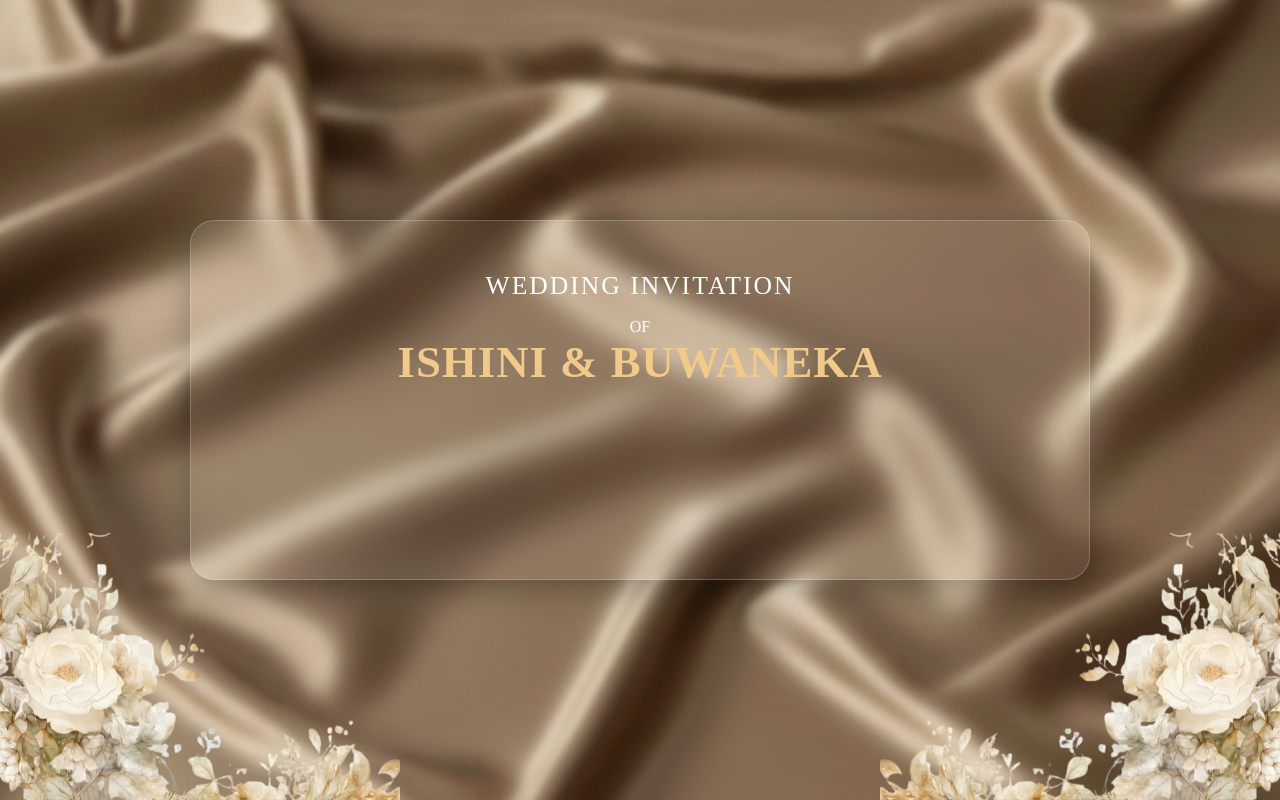
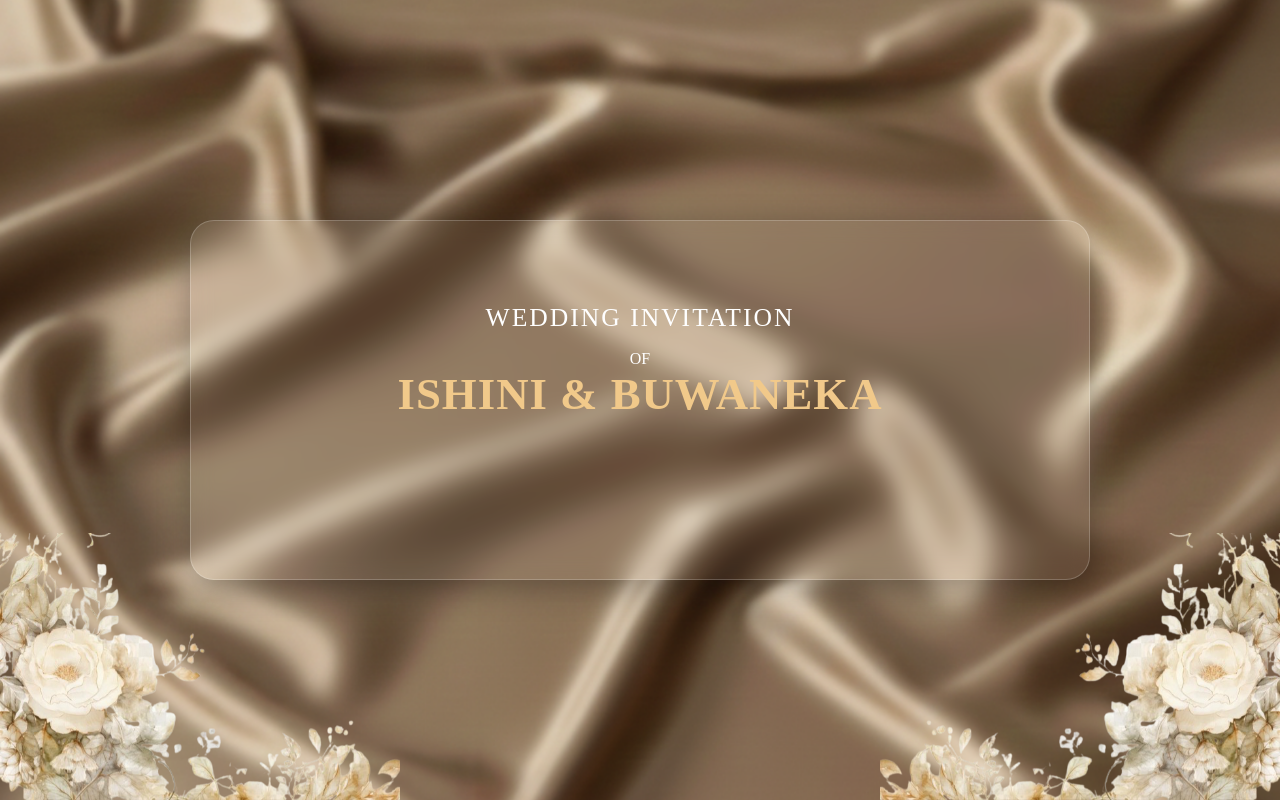
Before and after one commit to buwaneka1996/newwed2026-modern, a React (Vite) app: page / in a window 1280 px wide. Both pictures are taken after a click on the button "Click Here". Built offline with nearby package versions, Linux system fonts and the light colour scheme; a web font is replaced by a local one.

Commit message:
updated guest name

```diff
--- a/src/MorphScene.jsx
+++ b/src/MorphScene.jsx
@@ -119,7 +119,7 @@ export default function MorphScene() {
 
                     {stage === 1 && (
                         <div className="invitation" >
-                            <h2 className={`guest-name" ${guestName ? 'show' : ''}`}>
+                            <h2 className={`guest-name ${guestName ? 'show' : ''}`}>
                                 {guestName || ''}
                             </h2>
 
```
